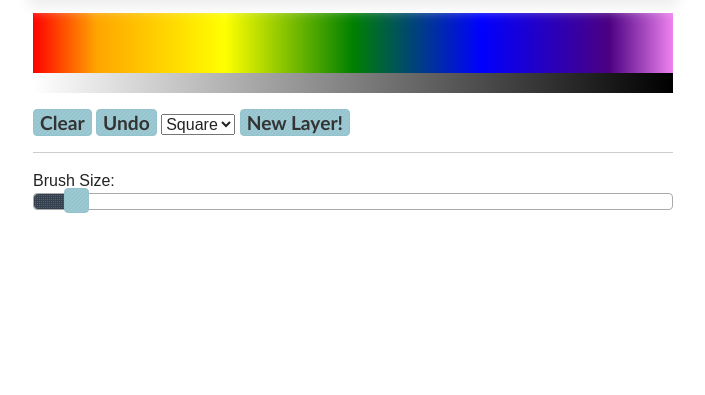
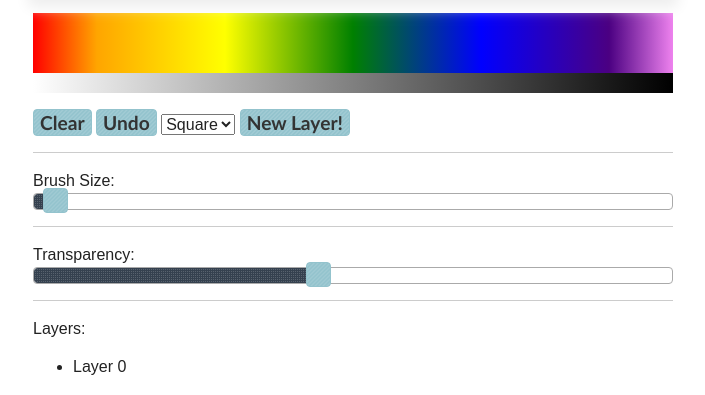
Before and after one commit to zacharykane/zoekaki, a plain HTML site: page index.html in a window 1280 px wide. Shown: the part 499-894 px from the top of the page, without its empty margins (287-992 px from the left). Before the commit the page ends 800 px from the top, so only its background shows below. Drawn offline with nearby package versions, Linux system fonts and the light colour scheme.

Commit message:
transparency and brush size sliders

```diff
--- a/index.html
+++ b/index.html
@@ -38,7 +38,15 @@
 			<button id="addLayer" class="ui-button ui-widget ui-state-default ui-corner-all">New Layer!</button>
 			<hr/>
 			<label>Brush Size:</label>
-			<div id="slider"></div>
+			<div id="sizeSlider"></div>
+			<hr/>
+			<label>Transparency:</label>
+			<div id="transparencySlider"></div>
+			<hr/>
+			<label>Layers:</label>
+			<ul id="layerlist">
+				<li>Layer 0</li>
+			</ul>
 		</div>
 
         <script src="//ajax.googleapis.com/ajax/libs/jquery/1.10.1/jquery.min.js"></script>
--- a/js/main.js
+++ b/js/main.js
@@ -5,6 +5,7 @@ $(function() {
 
 	var brush = {
 		color: 'black',
+		transparency: 0.5,
 		width: 3,
 		lineCap: 'butt',
 		shadowBlur: 0,
@@ -16,11 +17,18 @@ $(function() {
 		},
 		setSize: function(size) {
 			this.width = size;
+		},
+		setTransparency: function(transparency) {
+			this.transparency = transparency;
 		}
 	};
 	var x = [0],
 		y = [0];
-	var color, width, cap, i=0;
+	var color,
+		width,
+		cap,
+		transparency,
+		i=0;
 
 	function init() {
 		if (art) {
@@ -42,12 +50,19 @@ $(function() {
 			palette.fillStyle = greyGrad;
 			palette.fillRect(0,60,640,80);
 
-			$( "#slider" ).slider({
-			  range: "min",
-			  value: 3,
-			  min: 1,
-			  max: 32,
-			  change: function( event, ui ) { width = true; }
+			$("#sizeSlider").slider({
+				range: "min",
+				value: 3,
+				min: 1,
+				max: 64,
+				change: function( event, ui ) { width = true; }
+			});
+			$("#transparencySlider").slider({
+				range: "min",
+				value: 5,
+				min: 1,
+				max: 10,
+				change: function( event, ui ) { transparency = true; }
 			});
 		}
 	};
@@ -58,6 +73,8 @@ $(function() {
 	    ctx.shadowBlur = 3;
 	    ctx.shadowColor = brush.color;
 	    ctx.strokeStyle = brush.color;
+	    ctx.globalAlpha = brush.transparency;
+	    console.log(ctx.globalAlpha + " " + brush.transparency);
 	    ctx.lineWidth = brush.width;
 	    ctx.lineCap = brush.lineCap;
 	    ctx.moveTo(x[0], y[0]);
@@ -67,7 +84,8 @@ $(function() {
 	    ctx.stroke();
 
 	    if (color) { brush.setColor(color[0], color[1], color[2]); color = null; }
-	    if (width) { brush.setSize($("#slider").slider( "value" )); width = false; }
+		if (transparency) { brush.setTransparency($("#transparencySlider").slider("value") / 10); transparency = false; }
+	    if (width) { brush.setSize($("#sizeSlider").slider("value")); width = false; }
 	    if (cap) { brush.setLineCap($("#lineStyle option:selected").val()); cap = false; }
 	};
 
@@ -98,28 +116,27 @@ $(function() {
 			makeStroke(this.getContext('2d'));
 		}
 	});
+
 	$('#undo').click(function(e) {
 		scratch.clearRect(0, 0, scratch.canvas.width, scratch.canvas.height);
 	    x = [0];
 	    y = [0];
 	});
 	$('#clear').click(function(e) {
-		art.clearRect(0, 0, art.canvas.width, art.canvas.height);
-		scratch.clearRect(0, 0, scratch.canvas.width, scratch.canvas.height);
+		$('.art').each(function(index) { this.getContext('2d').clearRect(0, 0, this.getContext('2d').canvas.width, this.getContext('2d').canvas.height); });
+		$('.scratch').each(function(index) { this.getContext('2d').clearRect(0, 0, this.getContext('2d').canvas.width, this.getContext('2d').canvas.height); });
 		x = [0];
 	    y = [0];
 	});
 	$('#lineStyle').change(function() {
 		cap = true;
-		//brush.setLineCap($("#lineStyle option:selected").val());
 	});
-	// $('#lineSize').change(function() {
-// 		width = true;
-// 		//brush.setSize($("#lineSize option:selected").val());
-// 	});
 
 	$('#addLayer').click(function(e) {
 		i = i + 1;
 		$('#layer0').clone(true, true).attr("id", "layer"+i).appendTo("#canvases");
+		$('#layerlist').append('<li>Layer '+i+'</li>');
+		art = $('#layer'+i+' > .art').get(0).getContext('2d');
+		scratch = $('#layer'+i+' > .scratch').get(0).getContext('2d');
 	});
 });
```
